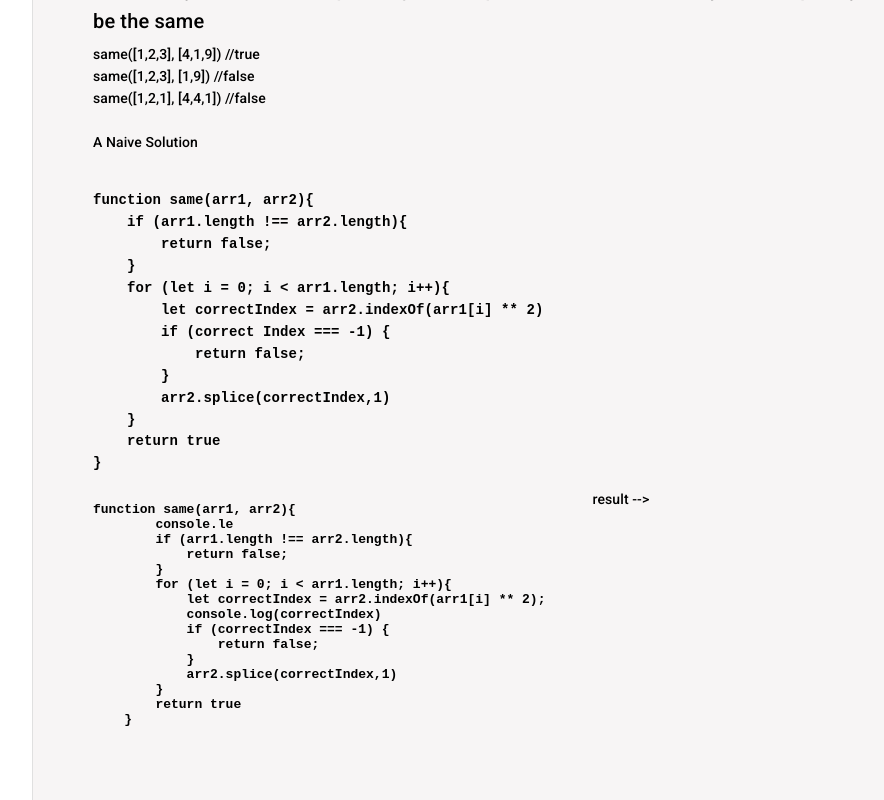
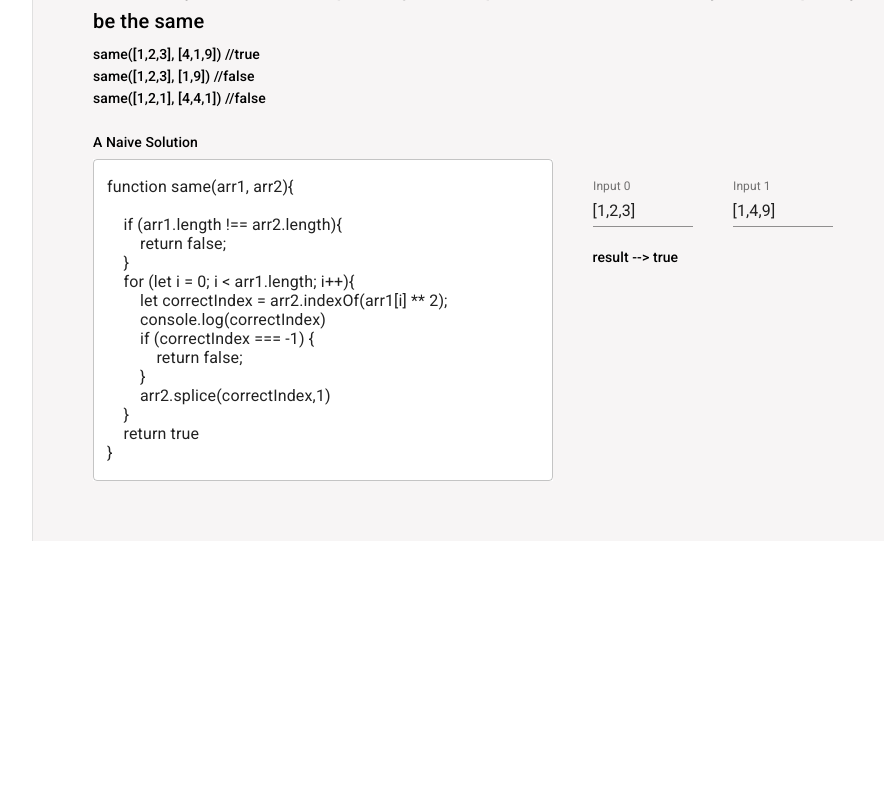
Before and after one commit to mikeKorakakis/algorithms, a React (Create React App) app: page /problem_solving_patterns in a window 1280 px wide. Shown: the part 525-1325 px from the top of the page, without its empty margins (208-1092 px from the left). After the commit the page ends 1066 px from the top, so only its background shows below. Built offline with nearby package versions, Linux system fonts and the light colour scheme.

Commit message:
added function execution

```diff
--- a/src/components/ProblemSolving/ProblemSolvingPatterns.tsx
+++ b/src/components/ProblemSolving/ProblemSolvingPatterns.tsx
@@ -63,40 +63,24 @@ const ProblemSolvingPatterns: React.FC<Props> = () => {
 					same([1,2,3], [1,9]) //false <br></br>
 					same([1,2,1], [4,4,1]) //false <br></br>
 					<br></br>A Naive Solution
-					<pre>
-						{`
-function same(arr1, arr2){
+
+				</Typography>
+                <FunctionExcecution inputCount={2} defaultValues={["[1,2,3]", "[1,4,9]"]}>
+{`function same(arr1, arr2){
+
     if (arr1.length !== arr2.length){
         return false;
     }
     for (let i = 0; i < arr1.length; i++){
-        let correctIndex = arr2.indexOf(arr1[i] ** 2)
-        if (correct Index === -1) {
+        let correctIndex = arr2.indexOf(arr1[i] ** 2);
+        console.log(correctIndex)
+        if (correctIndex === -1) {
             return false;
         }
         arr2.splice(correctIndex,1)
     }
     return true
-}
-`}
-					</pre>
-				</Typography>
-                <FunctionExcecution inputCount={2}>
-{`
-function same(arr1, arr2){
-    if (arr1.length !== arr2.length){
-        return false;
-    }
-    for (let i = 0; i < arr1.length; i++){
-        let correctIndex = arr2.indexOf(arr1[i] ** 2)
-        if (correct Index === -1) {
-            return false;
-        }
-        arr2.splice(correctIndex,1)
-    }
-    return true
-}
-`}
+}`}
 </FunctionExcecution>
 			</Box>
 		</>
--- a/src/components/common/FunctionExecution.tsx
+++ b/src/components/common/FunctionExecution.tsx
@@ -6,51 +6,50 @@ import parseFunction from "../../utils/parseFunction";
 export interface Props {
 	inputCount: number;
 	children?: string;
+    defaultValues?: any[];
 }
 
-const FunctionExcecution: React.FC<Props> = ({inputCount = 2, children}) => {
-	const [values, setValues] = useState<any[]>(["[1,2,3]"]);
-	const [text2, setText2] = useState<string>("[1,4,9]");
-	const funct = `function same(arr1, arr2){
-        console.le
-        if (arr1.length !== arr2.length){
-            return false;
-        }
-        for (let i = 0; i < arr1.length; i++){
-            let correctIndex = arr2.indexOf(arr1[i] ** 2);
-            console.log(correctIndex)
-            if (correctIndex === -1) {
-                return false;
-            }
-            arr2.splice(correctIndex,1)
-        }
-        return true
-    }`;
+const FunctionExcecution: React.FC<Props> = ({ inputCount = 2, defaultValues, children }) => {
+	const [values, setValues] = useState<any[]>(defaultValues || []);
+	const [funct, setFunct] = useState(children || "");
+
+	const input = values.map((value) => jsonParse(value));
 
 	const fn = parseFunction(funct);
 	return (
 		<Grid container>
 			<Grid item xs={6}>
-				<pre>{funct}</pre>
+            <TextField
+            style={{width: "100%", backgroundColor:"white"}}
+            variant="outlined"
+            multiline
+            value={funct}
+            onChange={event => setFunct(event?.target?.value)}
+            >
+
+            </TextField>
+				{/* <pre>{funct}</pre> */}
 			</Grid>
-			<Grid item xs={6} style={{paddingLeft: "20px"}} >
+			<Grid item xs={6} style={{ paddingLeft: "20px" }}>
 				<Grid container direction="column" alignItems="flex-start">
 					<Grid container alignItems="flex-start">
-                        {
-                           Array(inputCount).map((value, i) => (
+						{Array.from(Array(inputCount).keys()).map((_, i) => (
 							<TextField
-                               label={`text${i}`}
+								key={i}
+								label={`Input ${i}`}
 								style={{ width: "100px", margin: "20px" }}
 								value={values[i]}
-                               // onChange={(event) => setText(event?.target?.value)}
+								onChange={(event) => {
+									values[i] = event?.target?.value;
+									setValues([...values]);
+								}}
 							></TextField>
-                           ))
-                        }
+						))}
 					</Grid>
 					<Box style={{ paddingLeft: "20px" }}>
 						<Typography variant="subtitle2" gutterBottom>
 							{"result --> "}
-							{/* {JSON.stringify(fn(jsonParse(text), jsonParse(text2)))} */}
+							{JSON.stringify(fn(...input))}
 						</Typography>
 					</Box>
 				</Grid>
```
Lines whose indentation alone changed are shown as unchanged.
